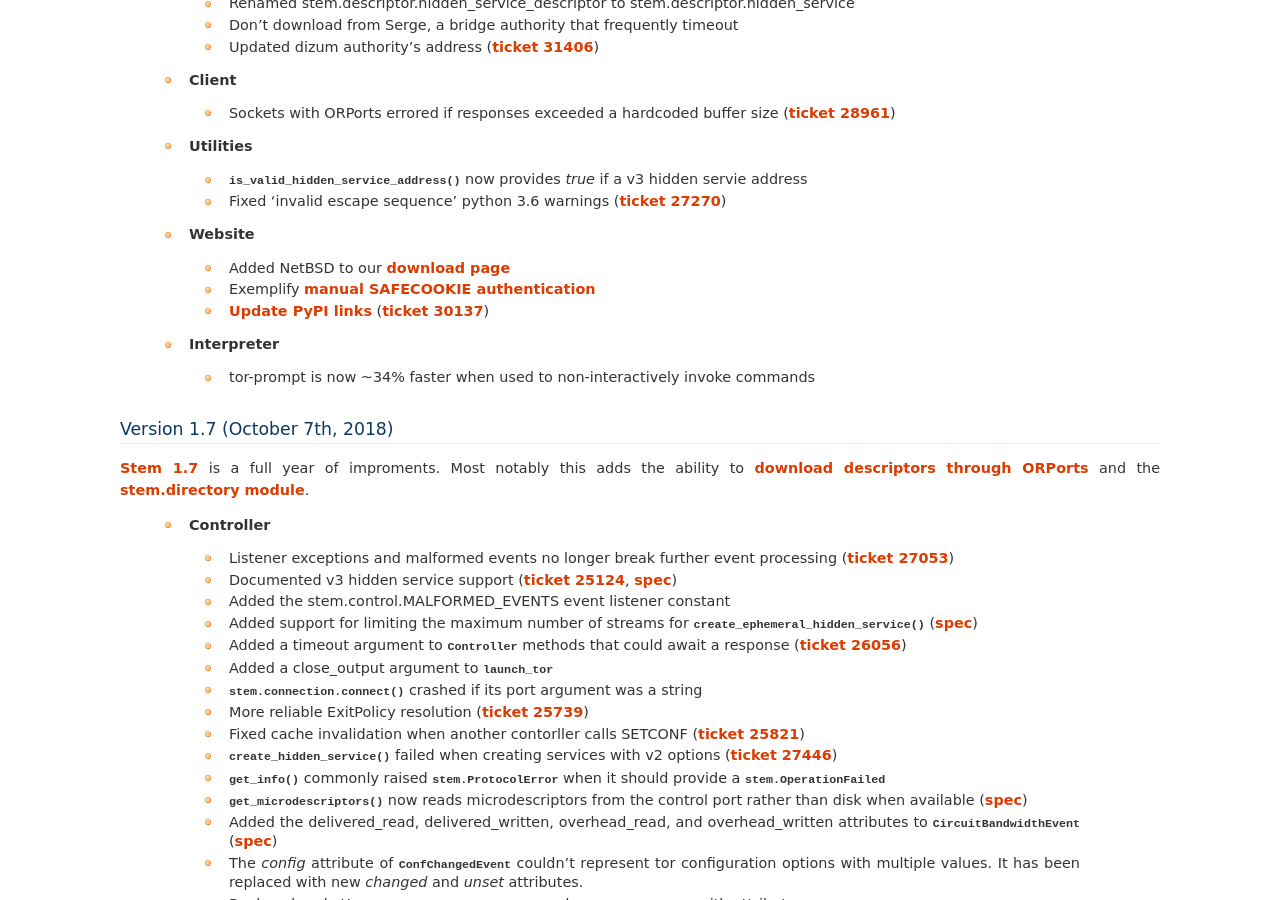
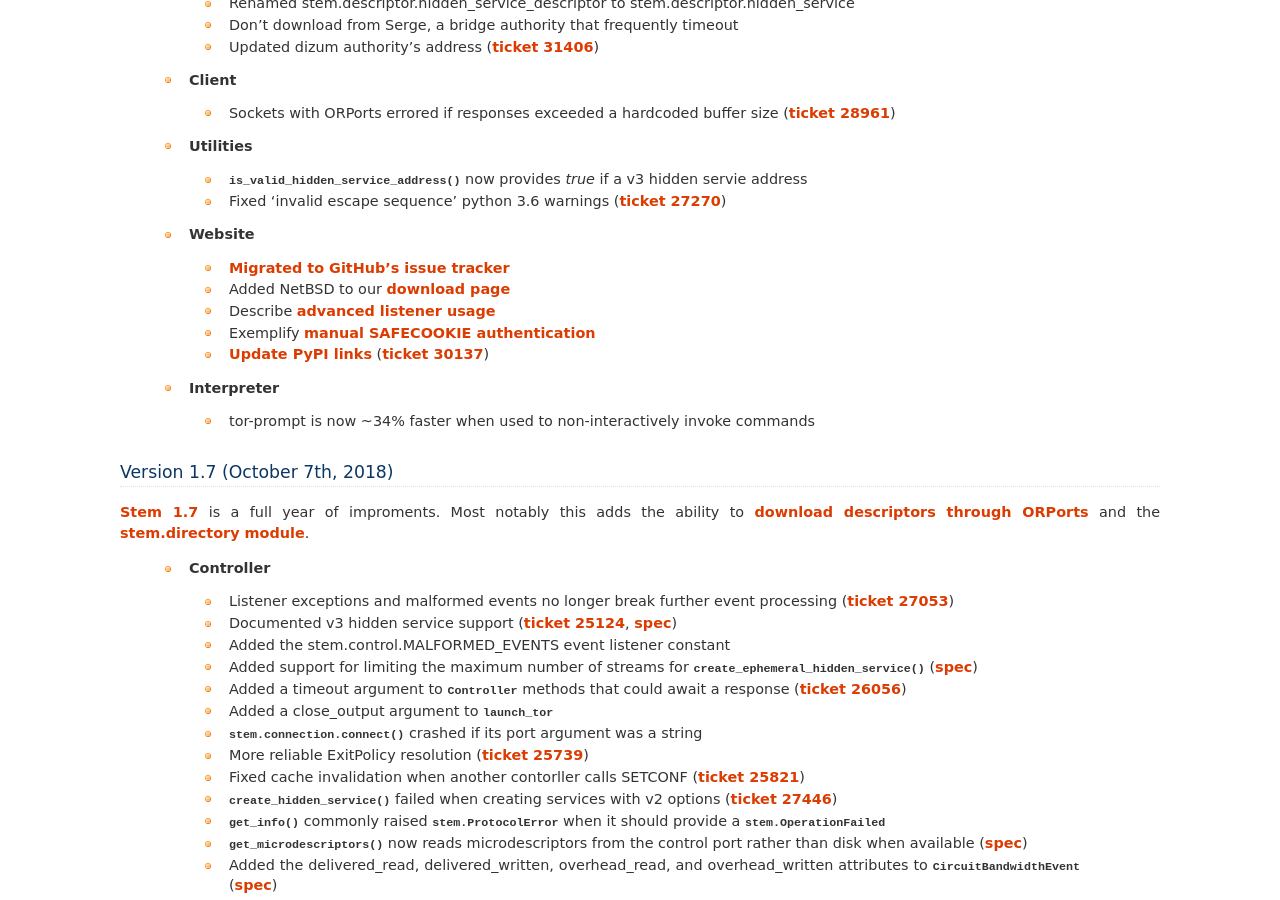
Before and after one commit to torproject/stem, a Sphinx documentation site: the page built from docs/change_log.rst, in a window 1280 px wide and 900 px high, scrolled down 1568 px. Built offline with Sphinx 7.4.7, drawn with Linux system fonts in a browser that asks for light colours.

Commit message:
Missing changelog entry

```diff
--- a/docs/change_log.rst
+++ b/docs/change_log.rst
@@ -95,7 +95,9 @@
 
  * **Website**
 
+  * `Migrated to GitHub's issue tracker <https://github.com/torproject/stem/>`_
   * Added NetBSD to our `download page <download.html>`_
+  * Describe `advanced listener usage <tutorials/tortoise_and_the_hare.html#advanced-listeners>`_
   * Exemplify `manual SAFECOOKIE authentication <faq.html#i-m-using-safe-cookie-authentication>`_
   * `Update PyPI links <https://packaging.python.org/guides/migrating-to-pypi-org/>`_ (:trac:`30137`)
 
```
